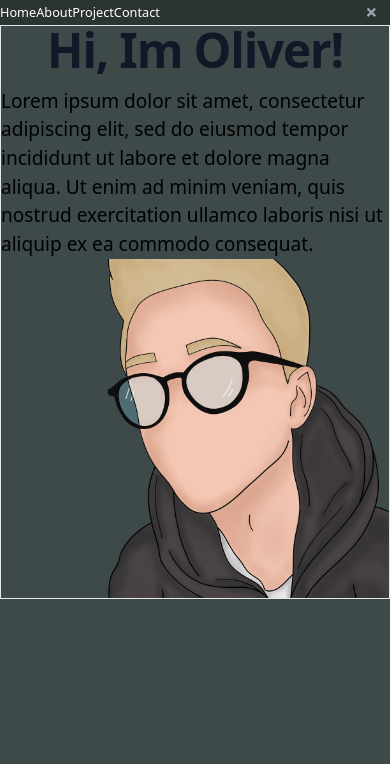
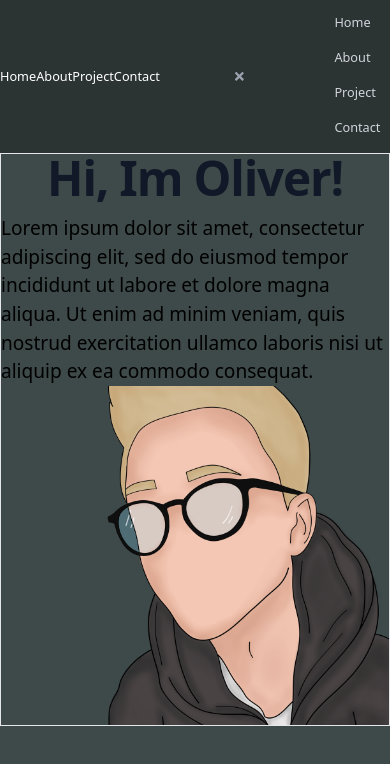
Before and after one commit to Olipolite/portfolioreact, a React (Create React App) app: page / in a window 390 px wide. Both pictures are taken after a click on the button "Open Main Menu". Shown: the top 764 px of the page. Built offline with nearby package versions, Linux system fonts and the light colour scheme.

Commit message:
Hamuberger menu kinda working, need to make desktop navbar hidden

```diff
--- a/src/components/Navbar.jsx
+++ b/src/components/Navbar.jsx
@@ -47,11 +47,15 @@ function Navbar() {
         </button>
       </div>
       {/* mobile-menu */}
-      {/* {open ? (
-        <div className="md:hide">
-
-          <div/>
-      ) : null} */}
+      {open ? (
+        <div className="md:hidden">
+          <div className="ox-2 pt-2 pb-3 space-y-1 sm:px-3">
+            {routes.map((path) => (
+              <Link className="text-gray-300 hover:bg-gray-700 hover:text-white block px-3 py-2 rounded-md text-base font-medium" to={path.path}>{path.title}</Link>
+            ))}
+          </div>
+        </div>
+      ) : null}
     </div>
   );
 }
```
